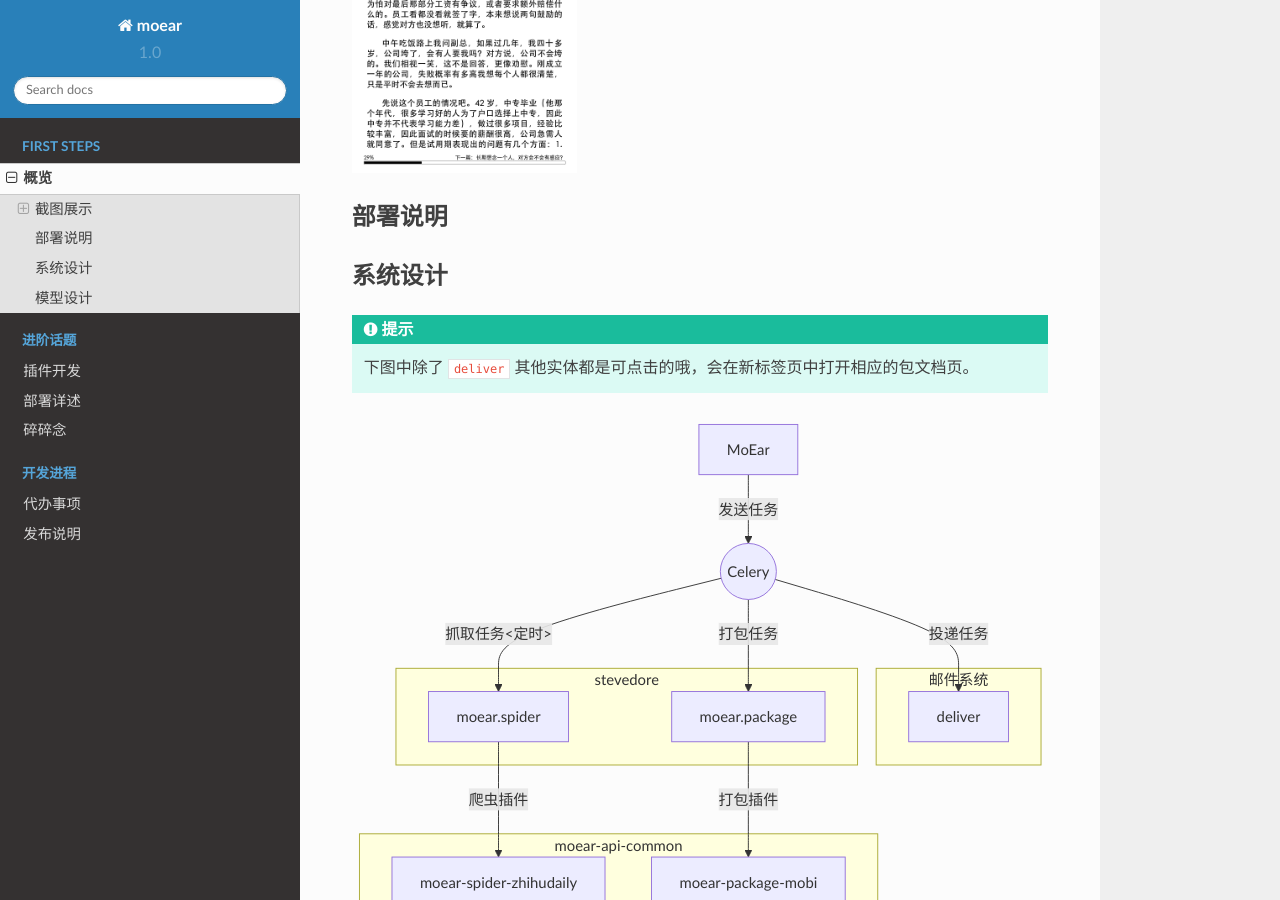
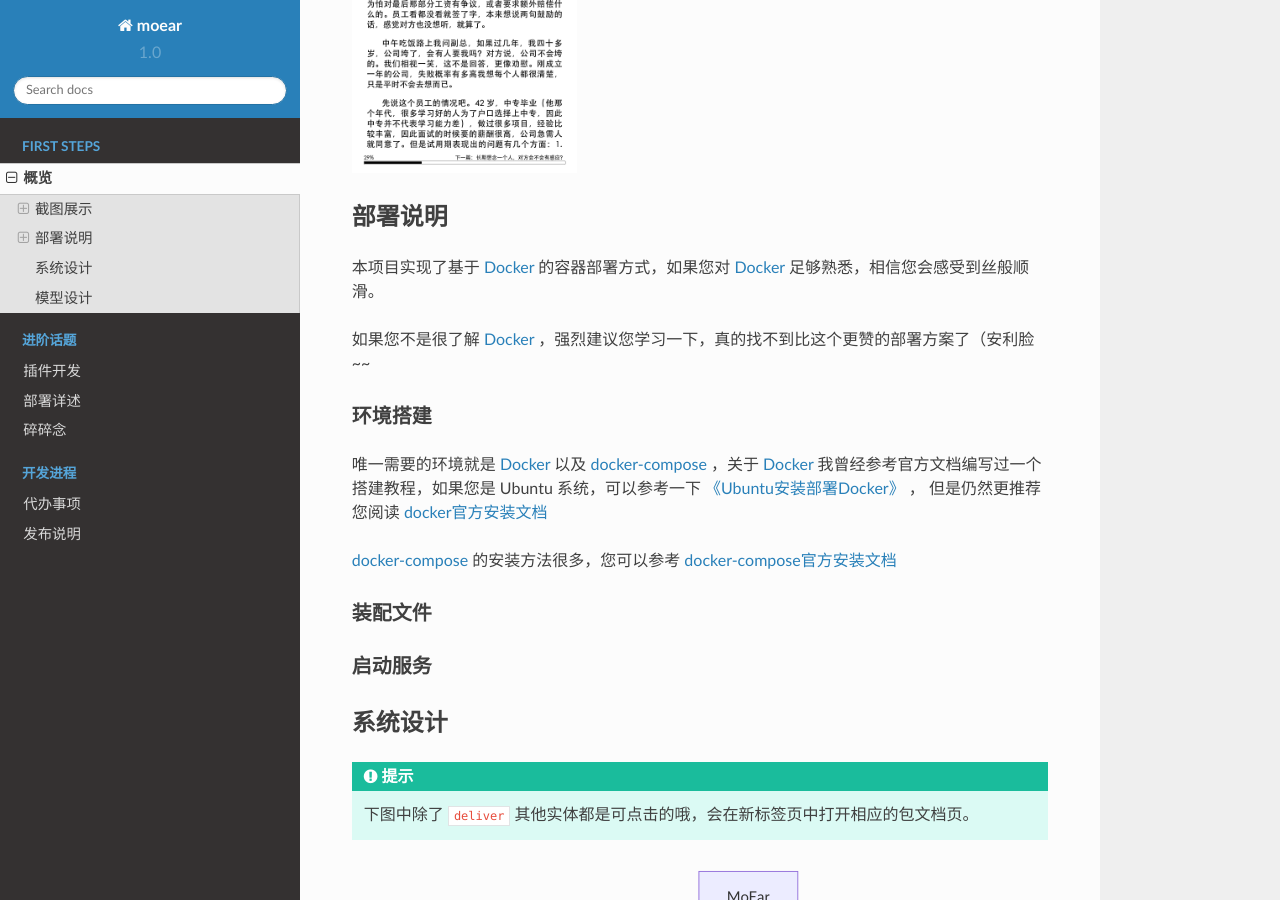
Before and after one commit to littlemo/moear, a Sphinx documentation site: the page built from docs/source/intro/overview.rst, in a window 1280 px wide and 900 px high, scrolled down 1874 px. Built offline with Sphinx 7.4.7 and the Read the Docs theme 2.0.0, drawn with Linux system fonts in a browser that asks for light colours; formulas are drawn with MathJax 3.

Commit message:
F: 实现部署说明整体结构，以及环境搭建小结文档描述

```diff
--- a/docs/source/intro/overview.rst
+++ b/docs/source/intro/overview.rst
@@ -46,6 +46,29 @@
 
 部署说明
 ========
+
+本项目实现了基于 `Docker`_ 的容器部署方式，如果您对 `Docker`_ 足够熟悉，相信您会感受到丝般顺滑。
+
+如果您不是很了解 `Docker`_ ，强烈建议您学习一下，真的找不到比这个更赞的部署方案了（安利脸~~
+
+环境搭建
+--------
+
+唯一需要的环境就是 `Docker`_ 以及 `docker-compose`_ ，关于 `Docker`_
+我曾经参考官方文档编写过一个搭建教程，如果您是 Ubuntu 系统，可以参考一下
+`《Ubuntu安装部署Docker》 <https://www.moorehy.com/archives/152>`_ ，
+但是仍然更推荐您阅读 `docker官方安装文档 <https://docs.docker.com/install/>`_
+
+`docker-compose`_ 的安装方法很多，您可以参考
+`docker-compose官方安装文档 <https://docs.docker.com/compose/install/>`_
+
+装配文件
+--------
+
+
+启动服务
+--------
+
 
 
 系统设计
@@ -114,3 +137,7 @@
 
     从模型 ER 图中您也可以看出，原本设计的功能很多，但考虑到开发周期，目前只实现了最核心的功能。
     关于文章管理、分类系统等，会在之后版本中陆续实现，但愿不会烂尾（羞~
+
+
+.. _Docker: https://docs.docker.com/
+.. _docker-compose: https://docs.docker.com/compose/
```
